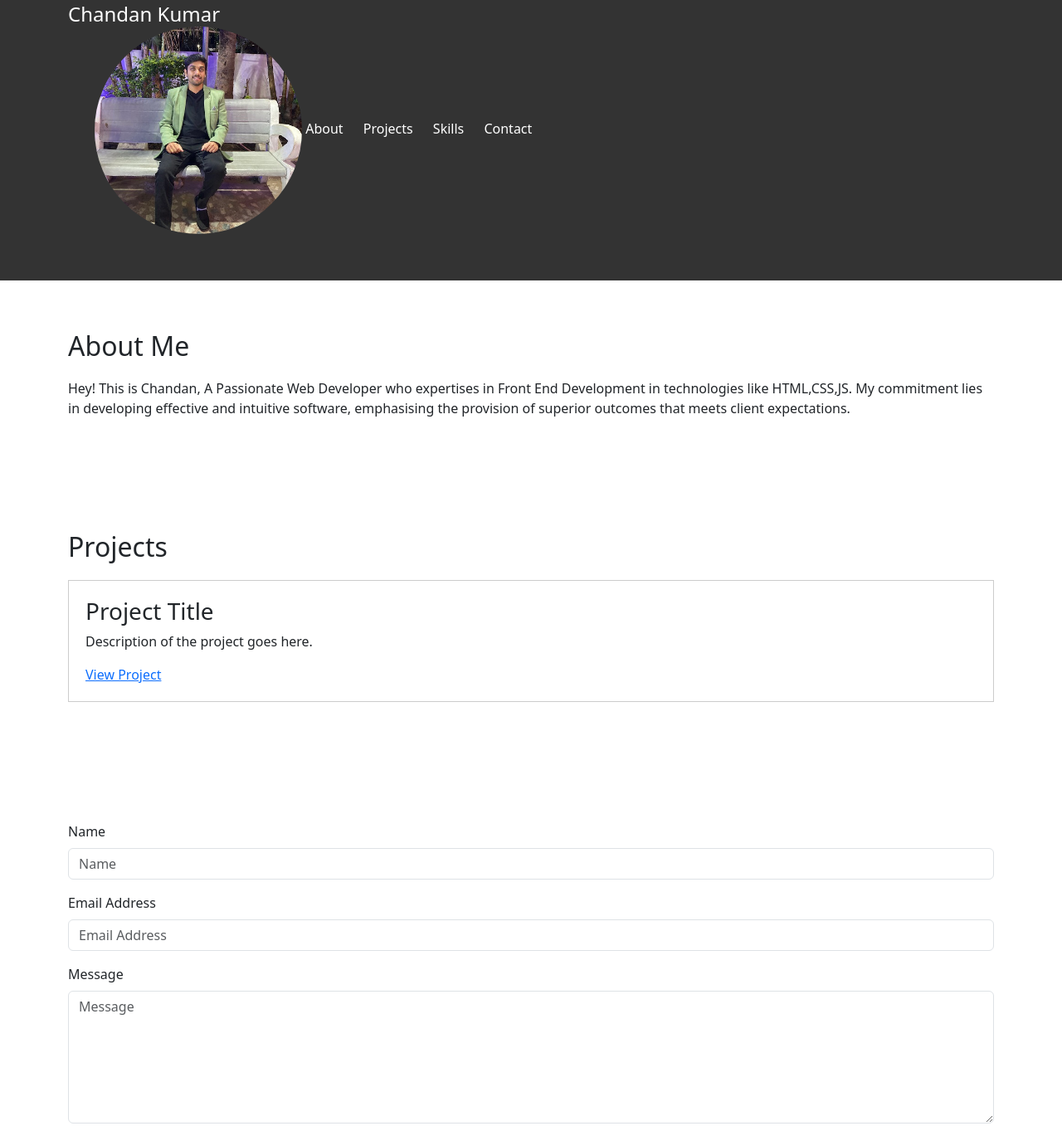
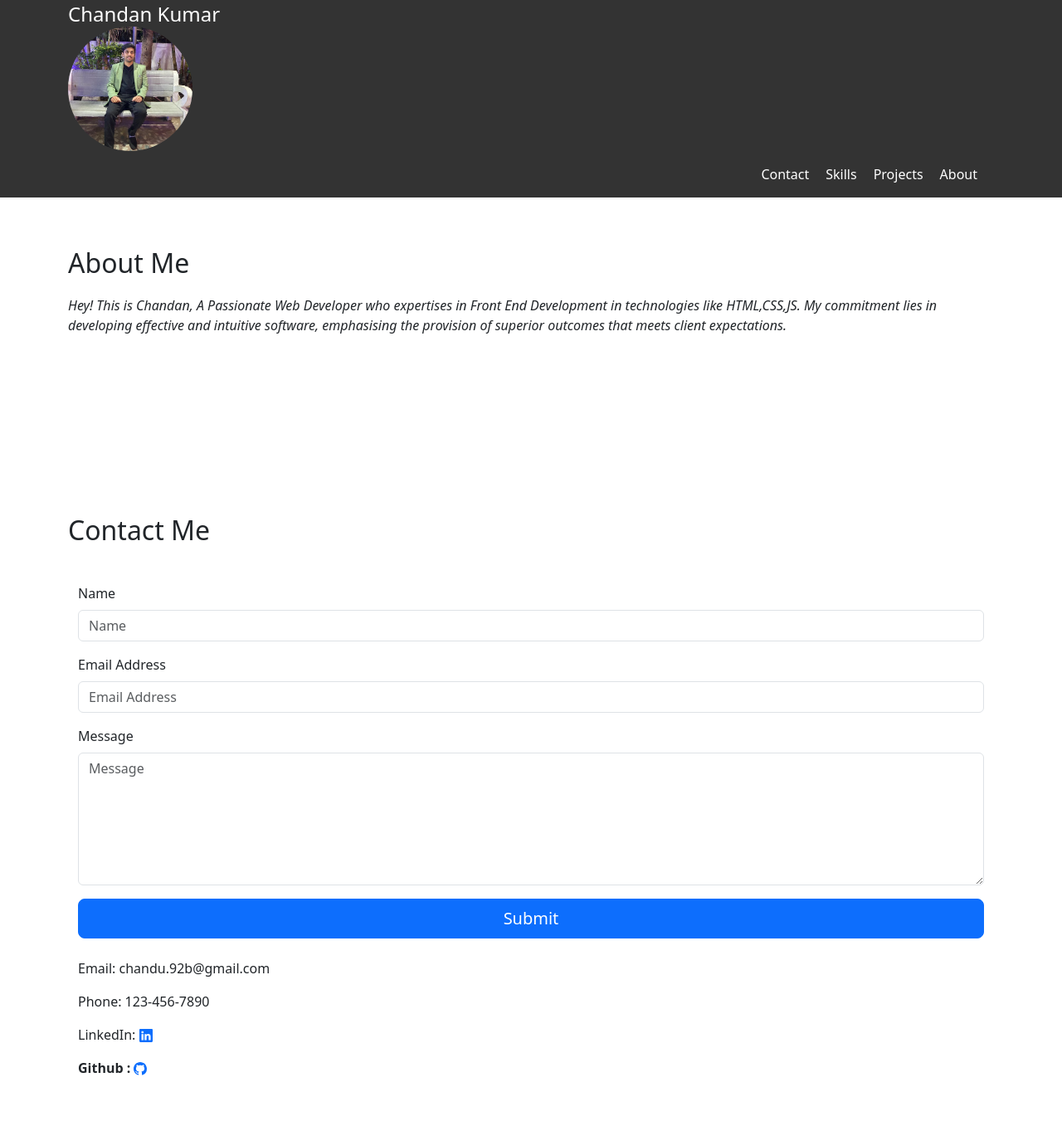
Before and after one commit to cg-chandan/cg-chandan.github.io, a plain HTML site: page index.html in a window 1280 px wide. Shown: the part 37-1394 px from the top of the page at 83% size. Drawn offline with nearby package versions, Linux system fonts and the light colour scheme.

Commit message:
updated style and index

```diff
--- a/index.html
+++ b/index.html
@@ -13,11 +13,11 @@
         <div class="container">
 
             <h1>Chandan Kumar</h1>
+            <img src="Profile.jpg" alt="" id="profile">
             <nav>
                 <ul>
-                    <img src="Profile.jpg" alt="" id="profile">
                     <li><a href="#about">About</a></li>
-                    <li><a href="#portfolio">Projects</a></li>
+                    <li><a href="#">Projects</a></li>
                     <li><a href="#Skills">Skills</a></li>
                     <li><a href="#contact">Contact</a></li>
                 </ul>
@@ -28,7 +28,7 @@
     <section id="about">
         <div class="container">
             <h2>About Me</h2>
-            <p>Hey! This is Chandan, A Passionate Web Developer who expertises in Front End Development in technologies like HTML,CSS,JS. My commitment lies in developing effective
+            <p style="font-style: italic;">Hey! This is Chandan, A Passionate Web Developer who expertises in Front End Development in technologies like HTML,CSS,JS. My commitment lies in developing effective
                 and intuitive software, emphasising the provision of superior outcomes that meets client expectations.
             </p>
             <div>
@@ -37,21 +37,18 @@
         </div>
     </section>
 
-    <section id="portfolio">
-        <div class="container">
-            <h2>Projects</h2>
-            <!--portfolio items here -->
-            <div class="portfolio-item">
-                <h3>Project Title</h3>
-                <p>Description of the project goes here.</p>
-                <a href="#">View Project</a>
-            </div>
+
+<section id="form">
+
+
       </div>
 </section>
-<section>
+    <section id="contact">
+        <div class="container">
+            <h2>Contact Me</h2>
             <div class="container py-4">
 
-        <!-- Bootstrap 5 starter form -->
+                <!--Contact form -->
                 <form id="contactForm">
 
                   <!-- Name input -->
@@ -78,21 +75,15 @@
                   </div>
 
                 </form>
-
-      </div>
-</section>
-    <section id="contact">
-        <div class="container">
-            <h2>Contact Me</h2>
+            <br>
             <p>Email: chandu.92b@gmail.com</p>
             <p>Phone: 123-456-7890</p>
-            <!-- <i class="bi bi-linkedin"><svg xmlns="http://www.w3.org/2000/svg" width="16" height="16" fill="currentColor" class="bi bi-linkedin" viewBox="0 0 16 16">
-                <path d="M0 1.146C0 .513.526 0 1.175 0h13.65C15.474 0 16 .513 16 1.146v13.708c0 .633-.526 1.146-1.175 1.146H1.175C.526 16 0 15.487 0 14.854zm4.943 12.248V6.169H2.542v7.225zm-1.2-8.212c.837 0 1.358-.554 1.358-1.248-.015-.709-.52-1.248-1.342-1.248S2.4 3.226 2.4 3.934c0 .694.521 1.248 1.327 1.248zm4.908 8.212V9.359c0-.216.016-.432.08-.586.173-.431.568-.878 1.232-.878.869 0 1.216.662 1.216 1.634v3.865h2.401V9.25c0-2.22-1.184-3.252-2.764-3.252-1.274 0-1.845.7-2.165 1.193v.025h-.016l.016-.025V6.169h-2.4c.03.678 0 7.225 0 7.225z"/>
-              </svg></i> -->
             <p>LinkedIn:  <a href="https://www.linkedin.com/in/chandanchandu/"> <i class="bi bi-linkedin"><svg xmlns="http://www.w3.org/2000/svg" width="16" height="16" fill="currentColor" class="bi bi-linkedin" viewBox="0 0 16 16">
                 <path d="M0 1.146C0 .513.526 0 1.175 0h13.65C15.474 0 16 .513 16 1.146v13.708c0 .633-.526 1.146-1.175 1.146H1.175C.526 16 0 15.487 0 14.854zm4.943 12.248V6.169H2.542v7.225zm-1.2-8.212c.837 0 1.358-.554 1.358-1.248-.015-.709-.52-1.248-1.342-1.248S2.4 3.226 2.4 3.934c0 .694.521 1.248 1.327 1.248zm4.908 8.212V9.359c0-.216.016-.432.08-.586.173-.431.568-.878 1.232-.878.869 0 1.216.662 1.216 1.634v3.865h2.401V9.25c0-2.22-1.184-3.252-2.764-3.252-1.274 0-1.845.7-2.165 1.193v.025h-.016l.016-.025V6.169h-2.4c.03.678 0 7.225 0 7.225z"/>
               </svg></i></a></p>
-            <!-- Add your contact form here -->
+            <p style="font-weight: bold;">Github : <a href="https://github.com/cg-chandan"><i class="bi bi-github"><svg xmlns="http://www.w3.org/2000/svg" width="16" height="16" fill="currentColor" class="bi bi-github" viewBox="0 0 16 16">
+                <path d="M8 0C3.58 0 0 3.58 0 8c0 3.54 2.29 6.53 5.47 7.59.4.07.55-.17.55-.38 0-.19-.01-.82-.01-1.49-2.01.37-2.53-.49-2.69-.94-.09-.23-.48-.94-.82-1.13-.28-.15-.68-.52-.01-.53.63-.01 1.08.58 1.23.82.72 1.21 1.87.87 2.33.66.07-.52.28-.87.51-1.07-1.78-.2-3.64-.89-3.64-3.95 0-.87.31-1.59.82-2.15-.08-.2-.36-1.02.08-2.12 0 0 .67-.21 2.2.82.64-.18 1.32-.27 2-.27s1.36.09 2 .27c1.53-1.04 2.2-.82 2.2-.82.44 1.1.16 1.92.08 2.12.51.56.82 1.27.82 2.15 0 3.07-1.87 3.75-3.65 3.95.29.25.54.73.54 1.48 0 1.07-.01 1.93-.01 2.2 0 .21.15.46.55.38A8.01 8.01 0 0 0 16 8c0-4.42-3.58-8-8-8"/>
+              </svg></i></a></p>
         </div>
     </section>
 
--- a/style.css
+++ b/style.css
@@ -29,11 +29,13 @@ header h1 {
 
 nav ul {
     list-style: none;
+
 }
 
 nav ul li {
     display: inline;
     margin-right: 20px;
+    float: inline-end;
 }
 
 nav ul li a {
@@ -65,8 +67,8 @@ footer {
 #profile {
     display: inline-block;
     border-radius: 50%;
-    width: 250px;
-    height: 250px;
+    width: 150px;
+    height: 150px;
     object-fit:cover;
     object-position: center right;
 
```
Lines whose indentation alone changed are shown as unchanged.
